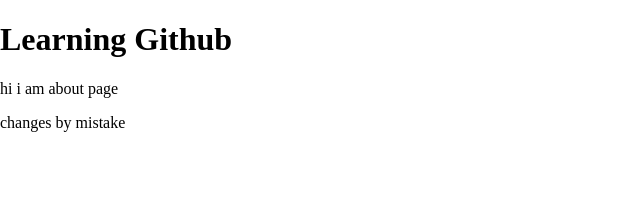
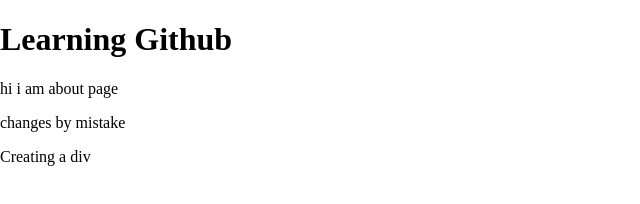
Before and after one commit to manawar-hasan-101/learning-git, a plain HTML site: page index.html in a window 1280 px wide. Shown: the whole page, without its empty margins (0-640 px from the left). Drawn offline with Linux system fonts and the light colour scheme.

```diff
--- a/index.html
+++ b/index.html
@@ -10,5 +10,6 @@
   <h1>Learning Github</h1>
   <p>hi i am about page</p>
   <p>changes by mistake</p>
+  <div>Creating a div</div>
 </body>
 </html>
```
Also changed, not shown: 1 other file.
